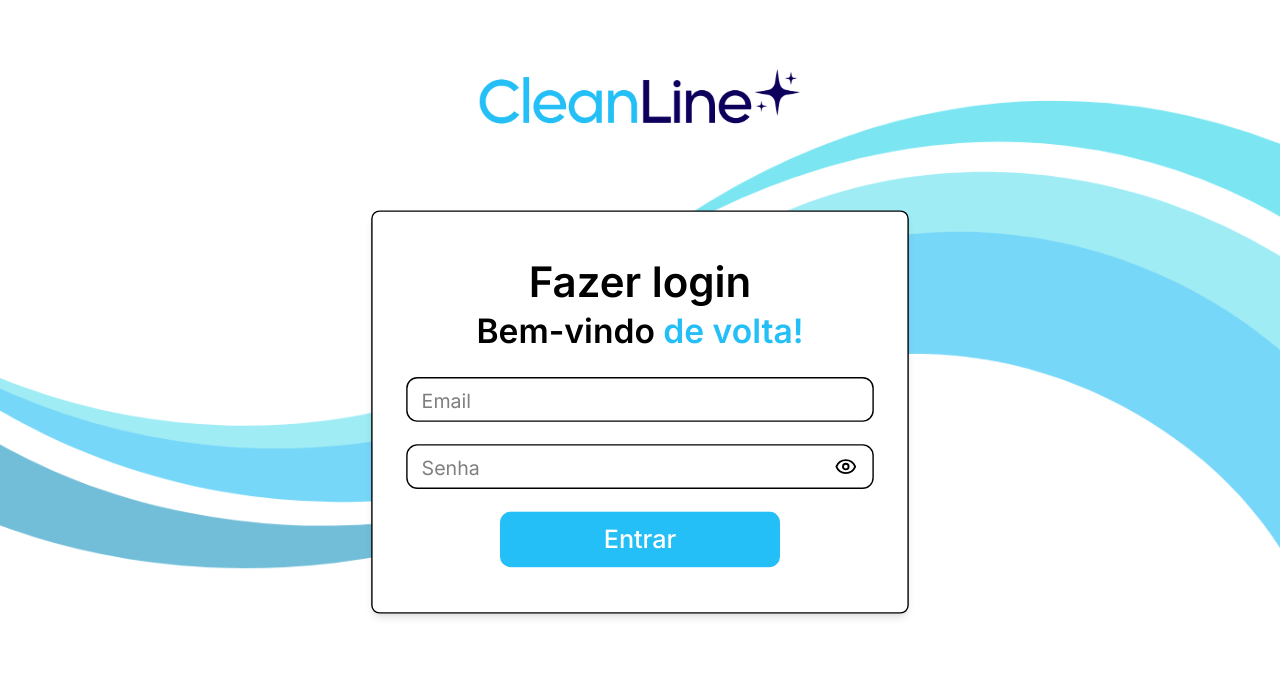
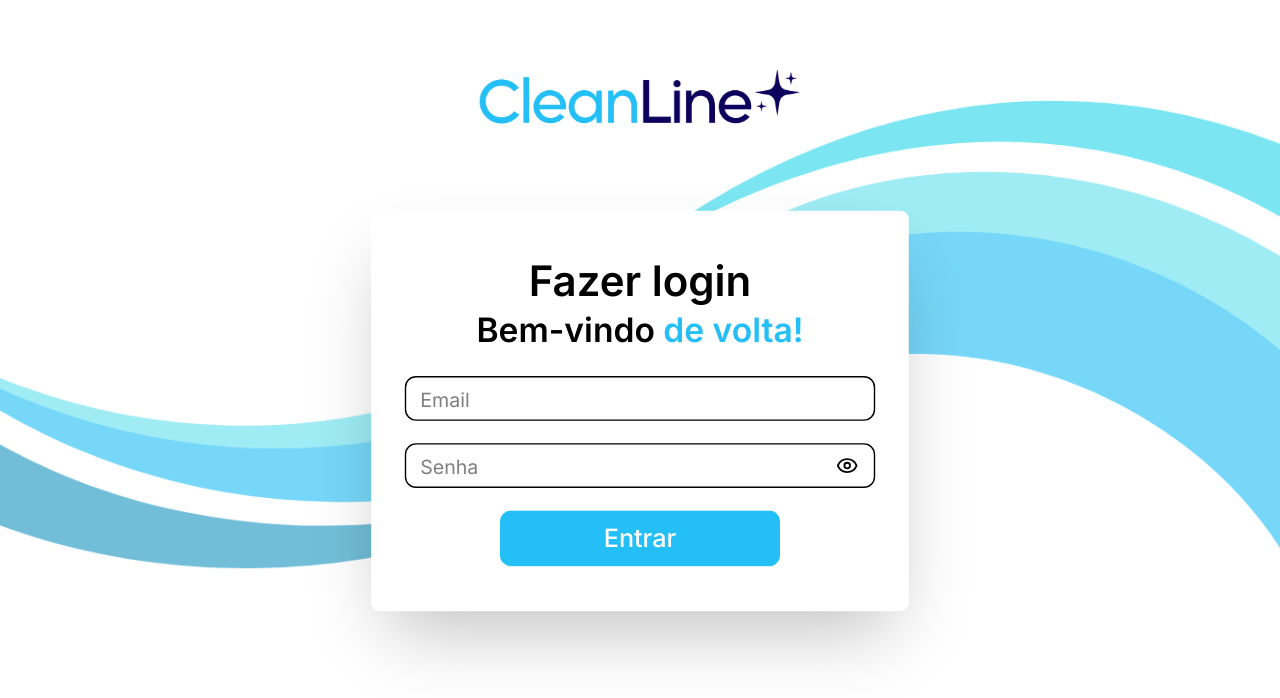
Before and after one commit to SGZ777/CleanLine, a Next.js app in the folder frontend/: page /login in a window 1280 px wide. Shown: the top 698 px of the page. Built offline with nearby package versions, Linux system fonts and the light colour scheme; no server answers.

Commit message:
Enhance LoginForm styling by updating shadow effect on form

```diff
--- a/frontend/src/components/auth/LoginForm.jsx
+++ b/frontend/src/components/auth/LoginForm.jsx
@@ -64,7 +64,7 @@ const LoginForm = ({
 
         <form
           onSubmit={handleLogin}
-          className="flex w-full max-w-sm min-w-sm flex-col items-center gap-y-4 rounded-md border border-muted bg-white px-6 py-8 shadow-md md:scale-120 lg:scale-140">
+          className="flex w-full max-w-sm min-w-sm flex-col items-center gap-y-4 rounded-md  bg-white px-6 py-8 shadow-2xl md:scale-120 lg:scale-140">
 
           <div className=" flex flex-col items-center gap-0.5  ">
             {heading && <h1 className=" text-3xl font-semibold mb-0 ">{heading}</h1>}
```
